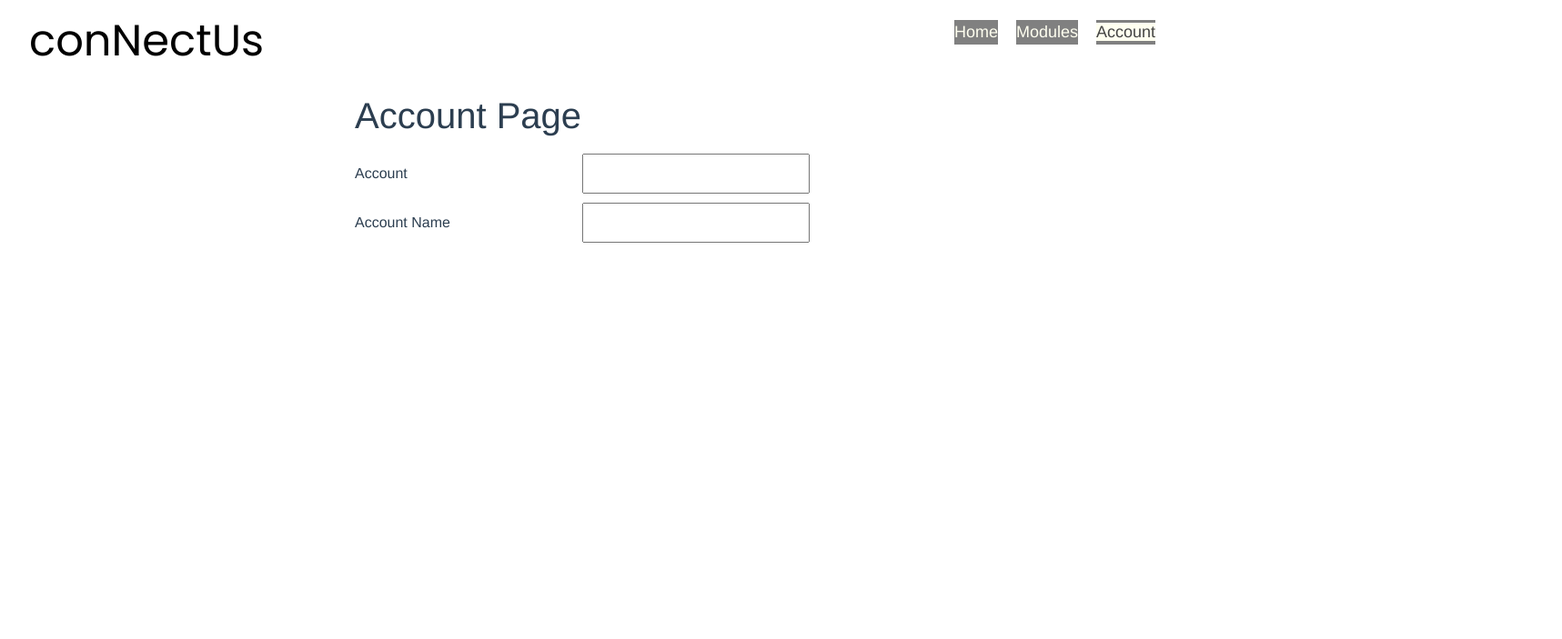
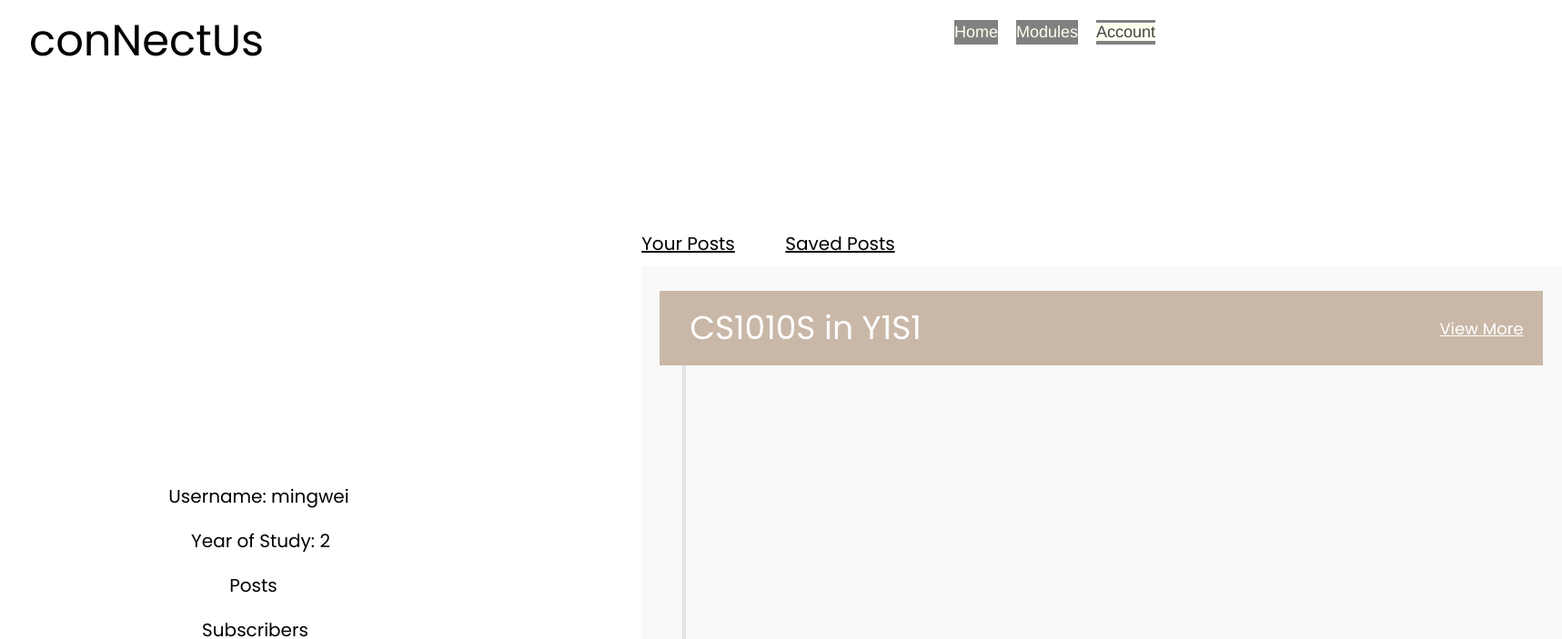
Before and after one commit to mingweiseow/ConNectUs, a Vue app: page /account in a window 1280 px wide. Shown: the top 703 px of the page at 91% size, 1717 px wide, since content can reach past the window. Built offline with nearby package versions, Linux system fonts and the light colour scheme.

Commit message:
Added Account Page

```diff
--- a/src/components/Account.vue
+++ b/src/components/Account.vue
@@ -1,52 +1,233 @@
 <template>
-  <div id=app>
-    <h1>Account Page</h1>
-    <form id="fm1">
-        <label>Account</label>
-        <input type="text"/>
-        <label>Account Name</label>
-        <input type="text"/>
+<body id = "body">
+    <b-container fluid class="bv-example-row">
+     <b-row class="text-center">
+     <b-col cols ="3">
+        <div class = "usr">Username: mingwei</div>
+        <div class = "yos">Year of Study: 2</div>
+        <div class = "posts">Posts</div>
+        <div class = "subs">Subscribers</div>
+        <div class = "vertical"></div>
+        <button class = "logout">Logout</button>
 
-    </form>
-  </div>
+    </b-col>
+    <b-col cols="9">
+        <div class ="module"> </div>
+        <a class="a">Your Posts</a>
+        <a class="b">Saved Posts</a>
+        <div class ="c"></div>
+        <div class="d">CS1010S in Y1S1</div>
+        <a class="more">View More</a>
+
+    </b-col>
+  </b-row>
+  </b-container>
+  </body>
 </template>
 
+
 <script>
-
 export default {
 
-  data(){
-    return{
-        msg:"Account"
-        }
-  }
 }
 </script>
 
-<!-- Add "scoped" attribute to limit CSS to this component only -->
 <style scoped>
-#app *{
-    box-sizing: border-box;
-}
-#app{
-    margin: 20px auto;
-    max-width: 500px;
+
+#id{
+    background-color: #E5E5E5;
 }
 
-p{
-    align-content: center;
-    color:ivory;
-}
-label{
-    display: inline-block;
-    margin: 20px 0 10px;
-    width:50%;
-    align-content:left;
+.logout {
+    position: absolute;
+width: 100px;
+height: 40px;
+left: 215px;
+top: 1000px;
+background: #BA9977;
+border-radius: 5px;
+position: absolute;
+font-family: 'Poppins', sans-serif;
+font-style: normal;
+font-weight: normal;
+font-size: 18px;
+line-height: 27px;
+
+/* identical to box height */
+
+
+color: #FFFFFF;
 
 }
-input[type="text"]{
-    display: inline-block;
-    padding: 8px;
-    width:50%;
+.module {
+position: absolute;
+width: 1012px;
+height: 771px;
+left: 385px;
+top: 190px;
+
+background: rgba(196, 196, 196, 0.1);
+}
+
+.more {
+    cursor: pointer;
+    position: absolute;
+width: 93px;
+height: 27px;
+left: 1262px;
+top: 245px;
+
+font-family: 'Poppins';
+font-style: normal;
+font-weight: normal;
+font-size: 18px;
+line-height: 27px;
+/* identical to box height */
+
+text-decoration-line: underline;
+
+color: #FFFFFF;
+
+
+}
+.a {
+position: absolute;
+cursor: pointer;
+width: 103px;
+height: 30px;
+left: 385px;
+top: 150px;
+
+font-family: 'Poppins', sans-serif;
+font-style: normal;
+font-weight: normal;
+font-size: 20px;
+line-height: 30px;
+text-decoration-line: underline;
+color: #000000;
+}
+
+.b {
+    cursor: pointer;
+position: absolute;
+width: 121px;
+height: 30px;
+left: 543px;
+top: 150px;
+
+font-family: Poppins;
+font-style: normal;
+font-weight: normal;
+font-size: 20px;
+line-height: 30px;
+/* identical to box height */
+
+text-decoration-line: underline;
+
+color: #000000;
+}
+
+.c{
+ position: absolute;
+width: 971px;
+height: 82px;
+left: 405px;
+top: 217px;
+
+background: #C9B8A7;
+}
+
+.d {
+position: absolute;
+width: 255px;
+height: 54px;
+left: 438px;
+top: 231px;
+
+font-family: Poppins;
+font-style: normal;
+font-weight: normal;
+font-size: 36px;
+line-height: 54px;
+/* identical to box height */
+
+
+color: #FFFFFF;
+
+
+}
+
+
+.usr {
+position: absolute;
+width: 199px;
+height: 30px;
+left: 185px;
+top: 428px;
+font-family: 'Poppins', sans-serif;
+font-style: normal;
+font-weight: normal;
+font-size: 20px;
+line-height: 30px;
+/* identical to box height */
+color: #000000;
+}
+
+.yos {
+position: absolute;
+width: 153px;
+height: 30px;
+left: 210px;
+top: 477px;
+font-family: 'Poppins', sans-serif;
+font-style: normal;
+font-weight: normal;
+font-size: 20px;
+line-height: 30px;
+/* identical to box height */
+color: #000000;
+
+}
+
+.posts{
+position: absolute;
+width: 87px;
+height: 30px;
+left: 235px;
+top: 526px;
+font-family: 'Poppins', sans-serif;
+font-style: normal;
+font-weight: normal;
+font-size: 20px;
+line-height: 30px;
+/* identical to box height */
+color: #000000;
+}
+
+.subs {
+position: absolute;
+width: 151px;
+height: 30px;
+left: 205px;
+top: 575px;
+font-family: 'Poppins', sans-serif;
+font-style: normal;
+font-weight: normal;
+font-size: 20px;
+line-height: 30px;
+/* identical to box height */
+color: #000000;
+
+}
+
+.vertical {
+position: absolute;
+width: 844px;
+height: 0px;
+left: 330px;
+top: 650px;
+
+border: 2px solid #E8E8E8;
+transform: rotate(-90deg);
 }
 </style>
--- /dev/null
+++ b/src/components/OldAccount.vue
@@ -0,0 +1,52 @@
+<template>
+  <div id=app>
+    <h1>Account Page</h1>
+    <form id="fm1">
+        <label>Account</label>
+        <input type="text"/>
+        <label>Account Name</label>
+        <input type="text"/>
+
+    </form>
+  </div>
+</template>
+
+<script>
+
+export default {
+
+  data(){
+    return{
+        msg:"Account"
+        }
+  }
+}
+</script>
+
+<!-- Add "scoped" attribute to limit CSS to this component only -->
+<style scoped>
+#app *{
+    box-sizing: border-box;
+}
+#app{
+    margin: 20px auto;
+    max-width: 500px;
+}
+
+p{
+    align-content: center;
+    color:ivory;
+}
+label{
+    display: inline-block;
+    margin: 20px 0 10px;
+    width:50%;
+    align-content:left;
+
+}
+input[type="text"]{
+    display: inline-block;
+    padding: 8px;
+    width:50%;
+}
+</style>
--- a/src/main.js
+++ b/src/main.js
@@ -4,6 +4,8 @@ import Routes from './routes.js'
 import { BootstrapVue, IconsPlugin, BootstrapVueIcons} from 'bootstrap-vue'
 import 'bootstrap'
 import 'bootstrap/dist/css/bootstrap.min.css'
+import 'bootstrap/dist/css/bootstrap.css'
+import 'bootstrap-vue/dist/bootstrap-vue.css'
 
 //Step 1 -- Import and use VueRouter
 import VueRouter from 'vue-router'
```
